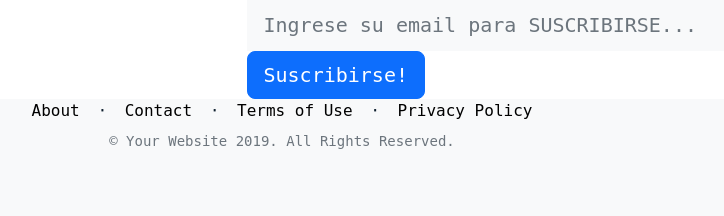
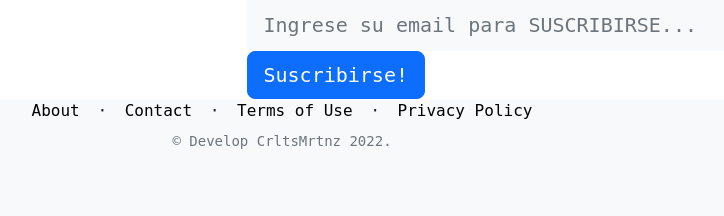
Before and after one commit to crltsmrtnz/cuerosxc, a Django app: page / in a window 1280 px wide. Shown: the part 1211-1427 px from the top of the page, without its empty margins (73-797 px from the left). Run offline with Django 3.2, Linux system fonts and the light colour scheme; some libraries are stand-ins or nearby versions.

Commit message:
dev branch

```diff
--- a/core/templates/core/base.html
+++ b/core/templates/core/base.html
@@ -101,7 +101,7 @@
               <a href="#">Privacy Policy</a>
             </li>
           </ul>
-          <p class="text-muted small mb-4 mb-lg-0">&copy; Your Website 2019. All Rights Reserved.</p>
+          <p class="text-muted small mb-4 mb-lg-0">&copy; Develop CrltsMrtnz 2022.</p>
         </div>
         <div class="col-lg-6 h-100 text-center text-lg-right my-auto">
           <ul class="list-inline mb-0">
```
